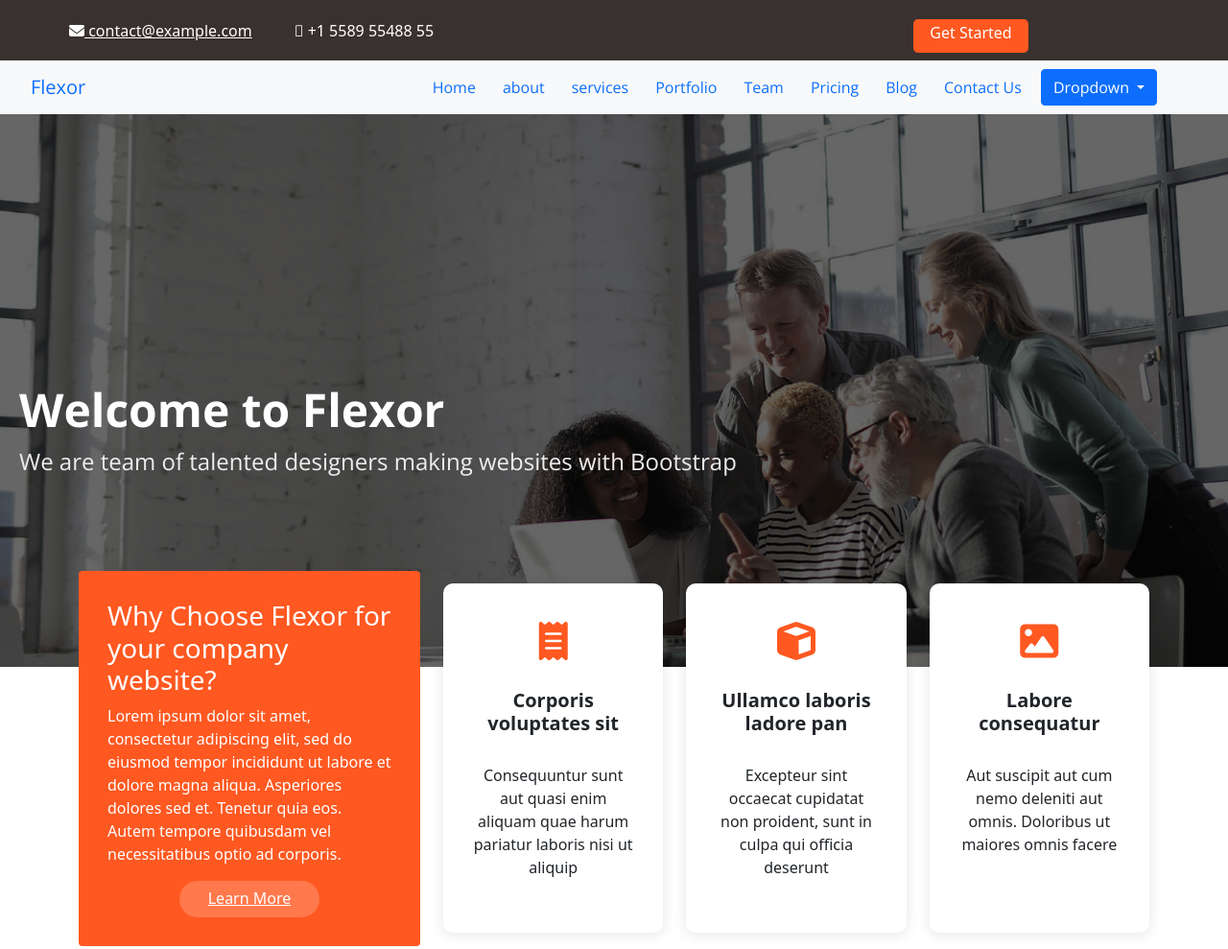
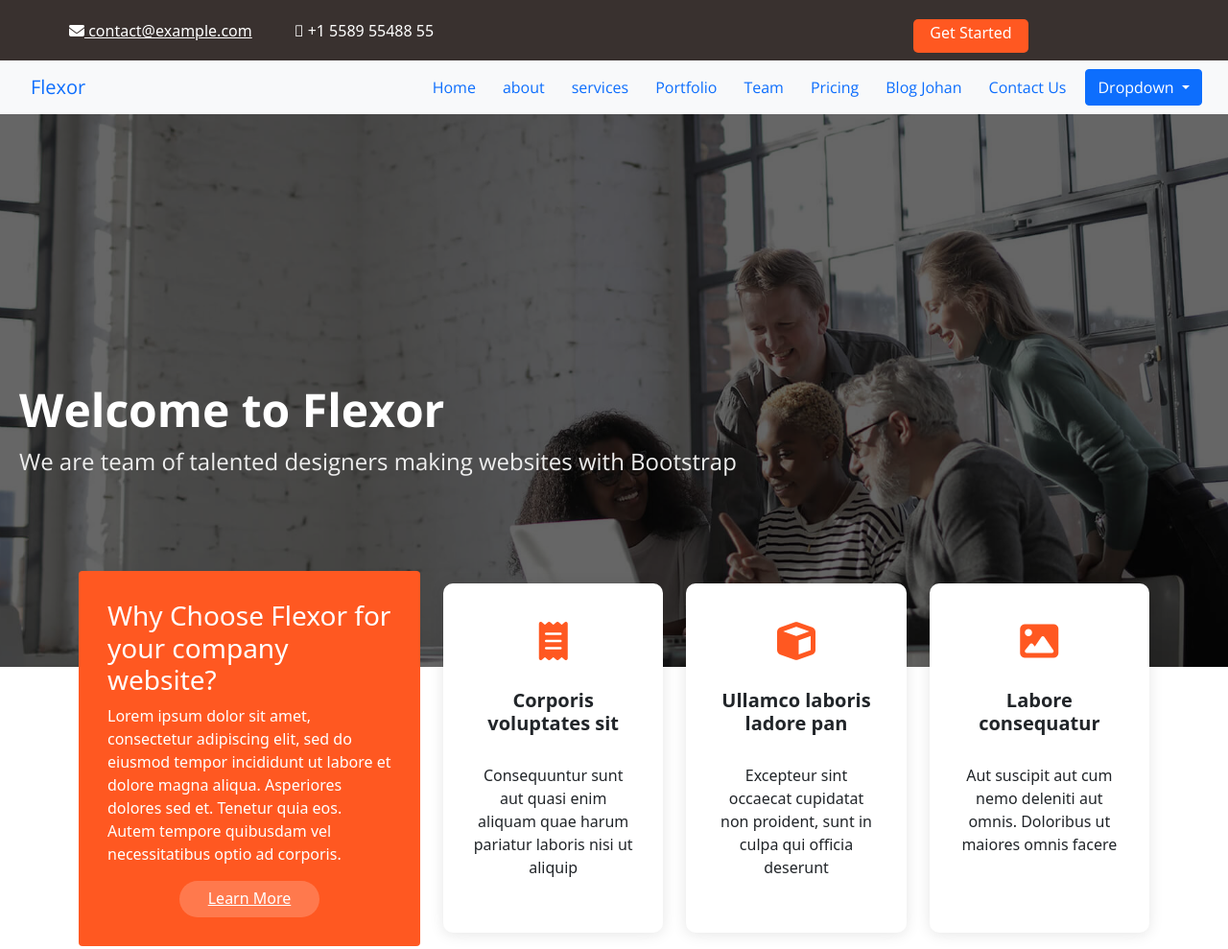
Before and after one commit to duraipd/Flexor, a plain HTML site: page index.html in a window 1280 px wide. Shown: the top 989 px of the page at 96% size. Drawn offline with nearby package versions, Linux system fonts and the light colour scheme; files whose address does not match are found by name.

Commit message:
oijhuihuoih

```diff
--- a/index.html
+++ b/index.html
@@ -70,7 +70,7 @@
               <a class="nav-link" href="#pricing">Pricing</a>
             </li>
             <li class="nav-item" style="padding-left: 12px;">
-              <a class="nav-link" href="#blog.html">Blog</a>
+              <a class="nav-link" href="#blog.html">Blog Johan</a>
             </li>
             <li class="nav-item" style="padding-left: 12px;">
               <a class="nav-link" href="#contact">Contact Us</a>
```
